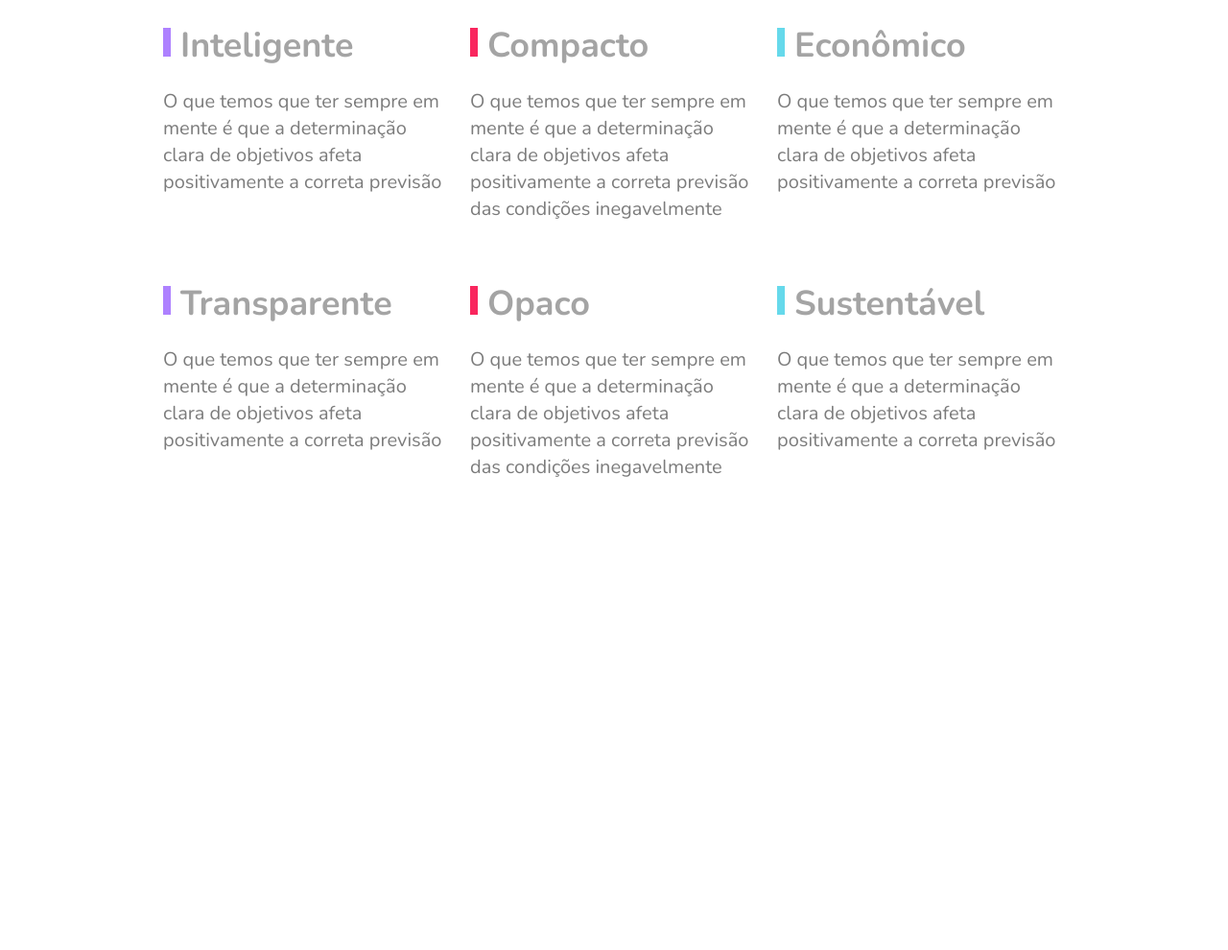
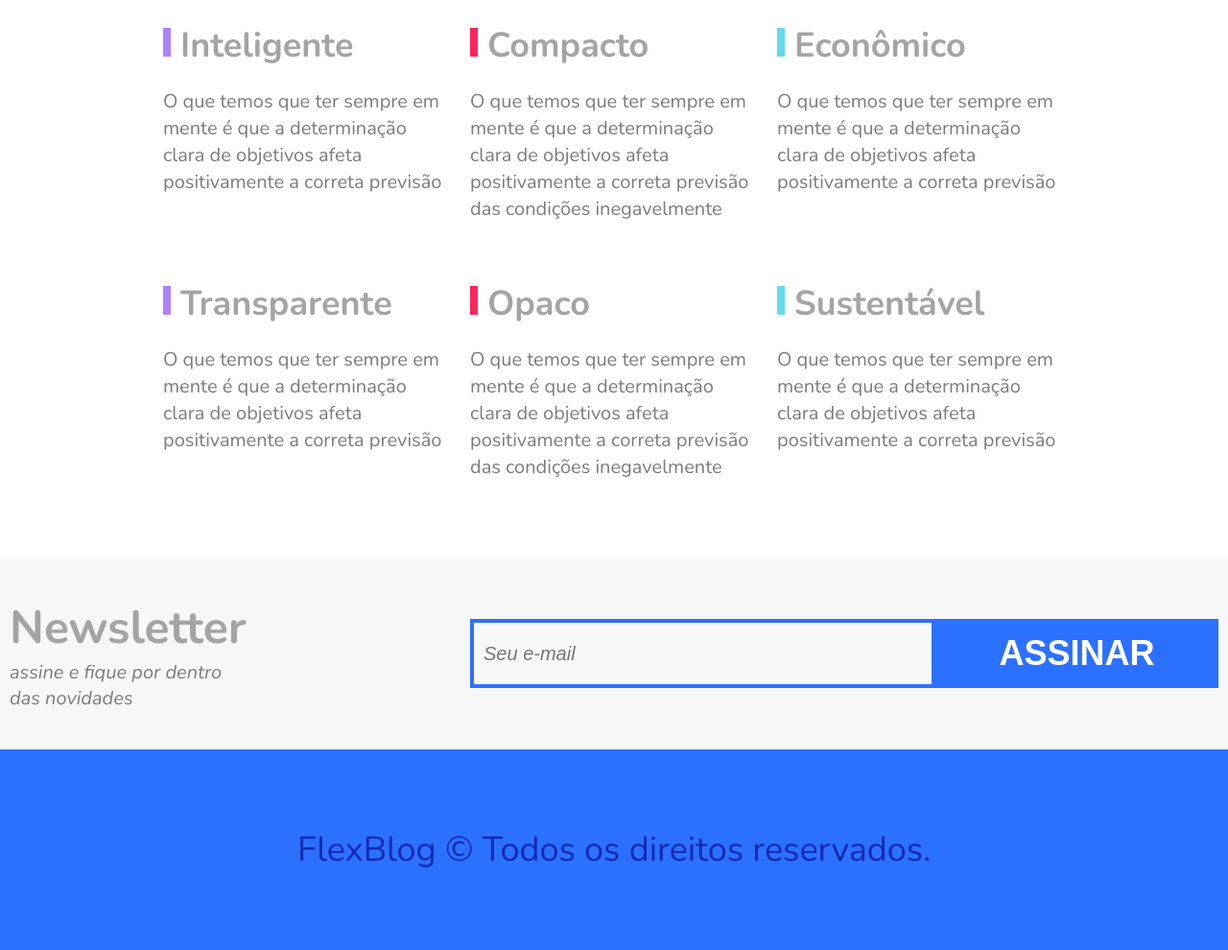
Before and after one commit to galmeidabp/flexblog, a plain HTML site: page index.html in a window 1280 px wide. Shown: the part 2640-3630 px from the top of the page at 96% size. Before the commit the page ends 3221 px from the top, so only its background shows below. Drawn offline with nearby package versions, Linux system fonts and the light colour scheme.

Commit message:
newsletter e footer

```diff
--- /dev/null
+++ b/css/footer.css
@@ -0,0 +1,64 @@
+.newsletter {
+  background: #f7f7f7;
+  padding: 60px calc((100% - 960px)) / 2;
+  display: flex;
+  flex-wrap: wrap;
+}
+.newsletter h1 {
+  color: #a4a4a4;
+  font-size: 3em;
+  margin-top: 40px;
+}
+.newsletter p {
+  font-size: 1.25em;
+  color: #7c7c7c;
+  margin-bottom: 40px;
+  font-style: italic;
+  max-width: 230px;
+}
+.news {
+  flex: 1 1 200px;
+  margin: 0 10px;
+}
+.form {
+  flex: 2 1 260px;
+  margin: 0 10px;
+  align-self: center;
+  display: flex;
+  flex-wrap: wrap;
+}
+.form input {
+  flex: 3 1 200px;
+  font-size: 1.25em;
+  color: #7c7c7c;
+  font-style: italic;
+  border: 4px solid #2c70ff;
+  background: transparent;
+  padding: 15px 10px;
+  margin: 0px;
+  border-radius: 0px;
+}
+.form button {
+  flex: 1 1 200px;
+  font-size: 2.25em;
+  font-weight: bold;
+  text-transform: uppercase;
+  background: #2c70ff;
+  color: white;
+  margin: 0;
+  cursor: pointer;
+  border: 0px;
+  padding: 15px 10px;
+}
+
+.footer {
+  background: #2c70ff;
+  align-items: center;
+}
+.footer p {
+  flex: 1;
+  text-align: center;
+  font-size: 2.25em;
+  padding: 80px;
+  color: #122ab2;
+}
--- a/index.html
+++ b/index.html
@@ -130,7 +130,8 @@
         <h2>Compacto</h2>
         <p>
           O que temos que ter sempre em mente é que a determinação clara de
-          objetivos afeta positivamente a correta previsão das condições inegavelmente
+          objetivos afeta positivamente a correta previsão das condições
+          inegavelmente
         </p>
       </div>
       <div class="quali-itens">
@@ -151,7 +152,8 @@
         <h2>Opaco</h2>
         <p>
           O que temos que ter sempre em mente é que a determinação clara de
-          objetivos afeta positivamente a correta previsão das condições inegavelmente
+          objetivos afeta positivamente a correta previsão das condições
+          inegavelmente
         </p>
       </div>
       <div class="quali-itens">
@@ -162,5 +164,20 @@
         </p>
       </div>
     </section>
+
+    <section class="newsletter">
+      <div class="news">
+        <h1>Newsletter</h1>
+        <p>assine e fique por dentro das novidades</p>
+      </div>
+      <form class="form" action="">
+        <input type="text" placeholder="Seu e-mail" />
+        <button type="submit">Assinar</button>
+      </form>
+    </section>
+
+    <footer class="footer">
+      <p>FlexBlog © Todos os direitos reservados.</p>
+    </footer>
   </body>
 </html>
--- a/style.css
+++ b/style.css
@@ -4,3 +4,4 @@
 @import url(css/produtos.css);
 @import url(css/preco.css);
 @import url(css/qualidade.css);
+@import url(css/footer.css);
```
